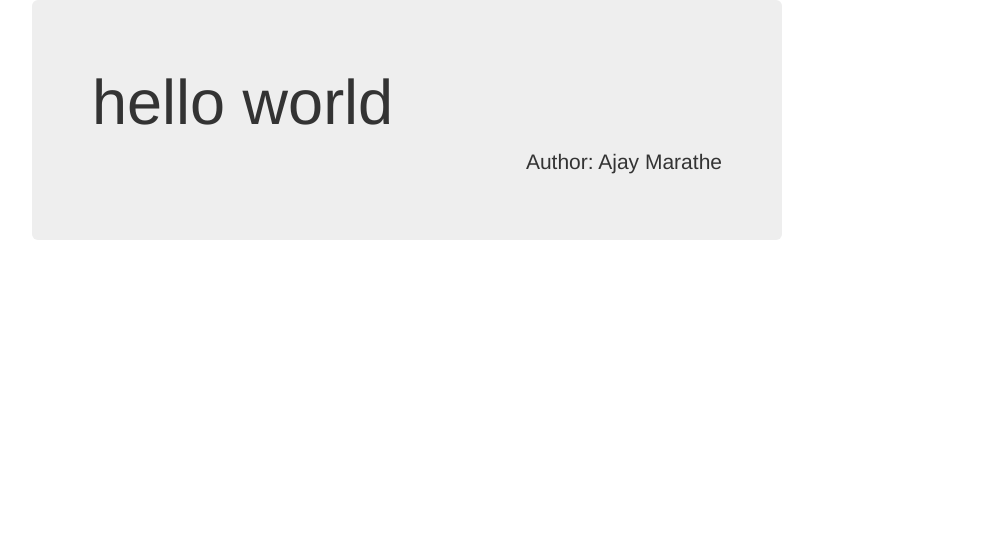
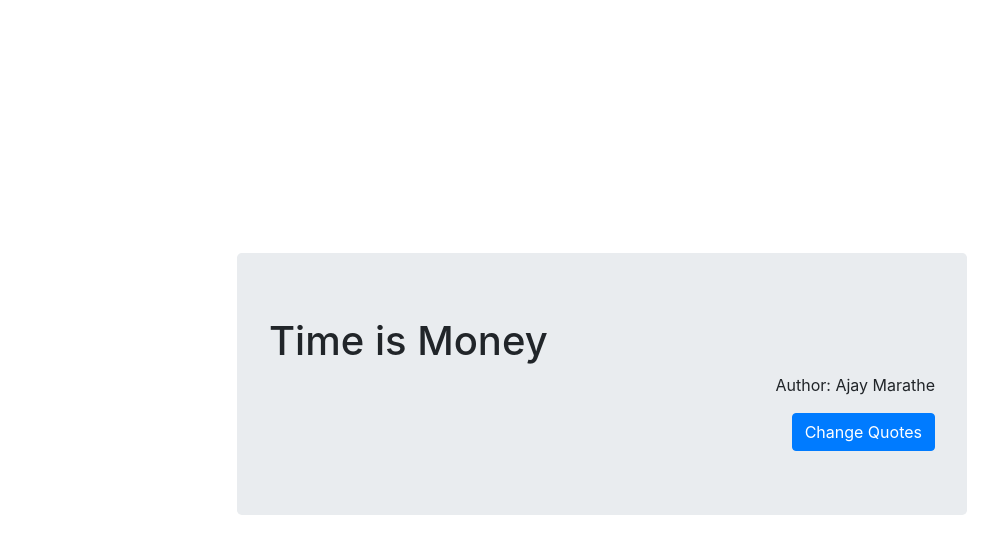
Before and after one commit to ajaymarathe/100-javascript-projects, a plain HTML site: page random-quote-generator/index.html in a window 1280 px wide. Shown: the whole page, without its empty margins (38-1036 px from the left). Drawn offline with nearby package versions, Linux system fonts and the light colour scheme.

Commit message:
done functionlity of random quote generator project

```diff
--- a/random-quote-generator/index.html
+++ b/random-quote-generator/index.html
@@ -1,5 +1,6 @@
 <!DOCTYPE html>
 <html lang="en">
+
 <head>
   <meta charset="UTF-8">
   <meta http-equiv="X-UA-Compatible" content="IE=edge">
@@ -7,17 +8,26 @@
   <title>Quote generator</title>
   <link rel="stylesheet" href="https://unpkg.com/bootcatch-themes@2.4.0/dist/peace/bootstrap.min.css">
 </head>
+
 <body>
   <div class="container">
     <div class="row justify-content-center align-items-center" style="height: 100vh">
       <div class="col-md-8">
         <div class="jumbotron">
-                    <h1>hello world</h1>
+          <h1 id="quote">Time is Money</h1>
           <p class="text-right">Author: <span id="author">Ajay Marathe</span></p>
+          <div class="d-flex justify-content-end">
+            <button class="btn btn-primary d-flex align-items-center" onClick="getRandomQuotes()">Change Quotes
+              <div class="spinner-border text-info ml-2" role="status" id="loader">
+                <span class="sr-only">Loading...</span>
+              </div>
+            </button>
+          </div>
         </div>
       </div>
     </div>
   </div>
 </body>
 <script src="script.js"></script>
+
 </html>
--- a/random-quote-generator/script.js
+++ b/random-quote-generator/script.js
@@ -1,3 +1,16 @@
-function getRandomQuotes(){
+// hide the loader
+document.getElementById('loader').style.display = 'none';
 
+async function getRandomQuotes() {
+  // show loader
+  document.getElementById('loader').style.display = 'block';
+
+  const response = await fetch('https://api.quotable.io/random')
+  let data = await response.json();
+  if(data){
+    document.getElementById('loader').style.display = 'none';
+  }
+  console.log(data);
+  document.getElementById('author').innerHTML = data.author;
+  document.getElementById('quote').innerHTML = data.content;
 }
```
Lines whose indentation alone changed are shown as unchanged.
